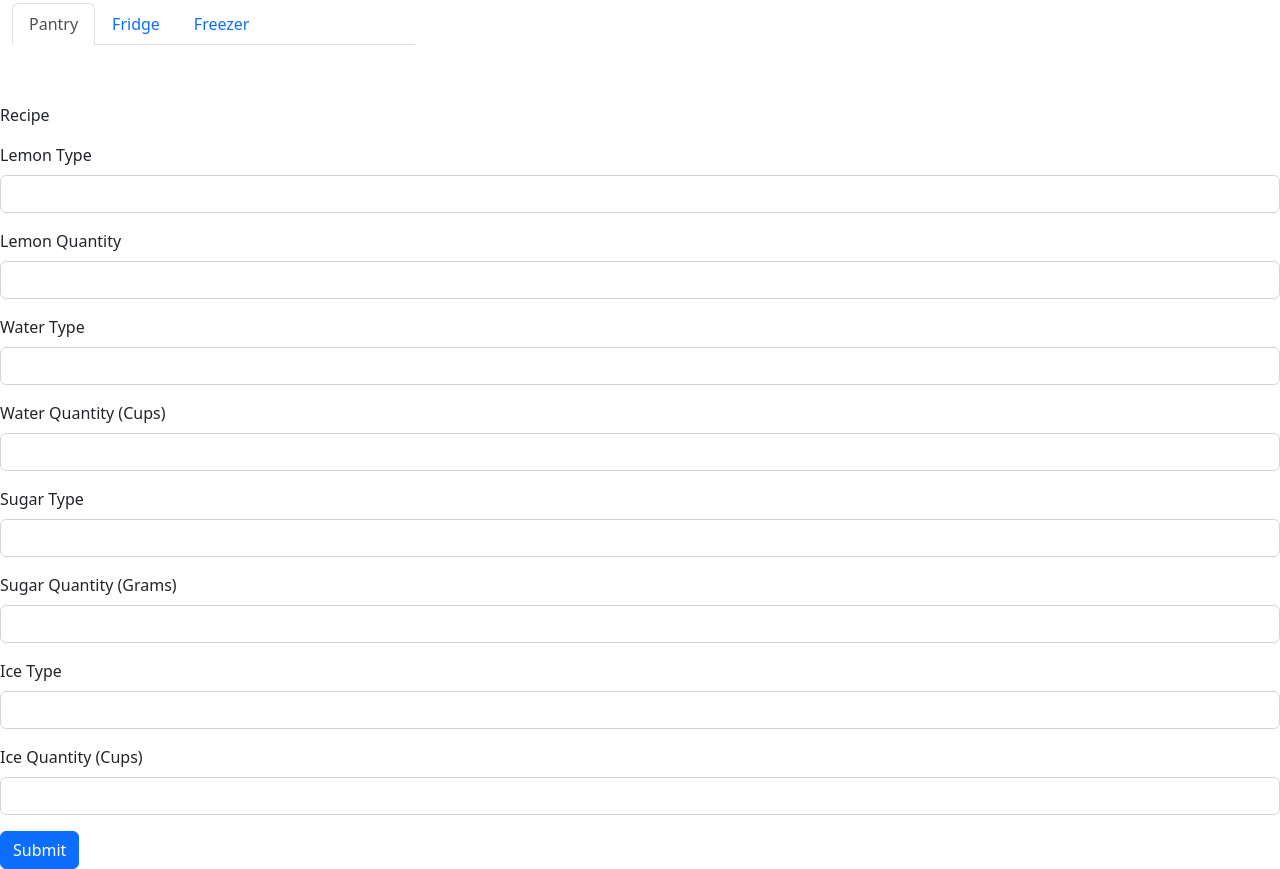
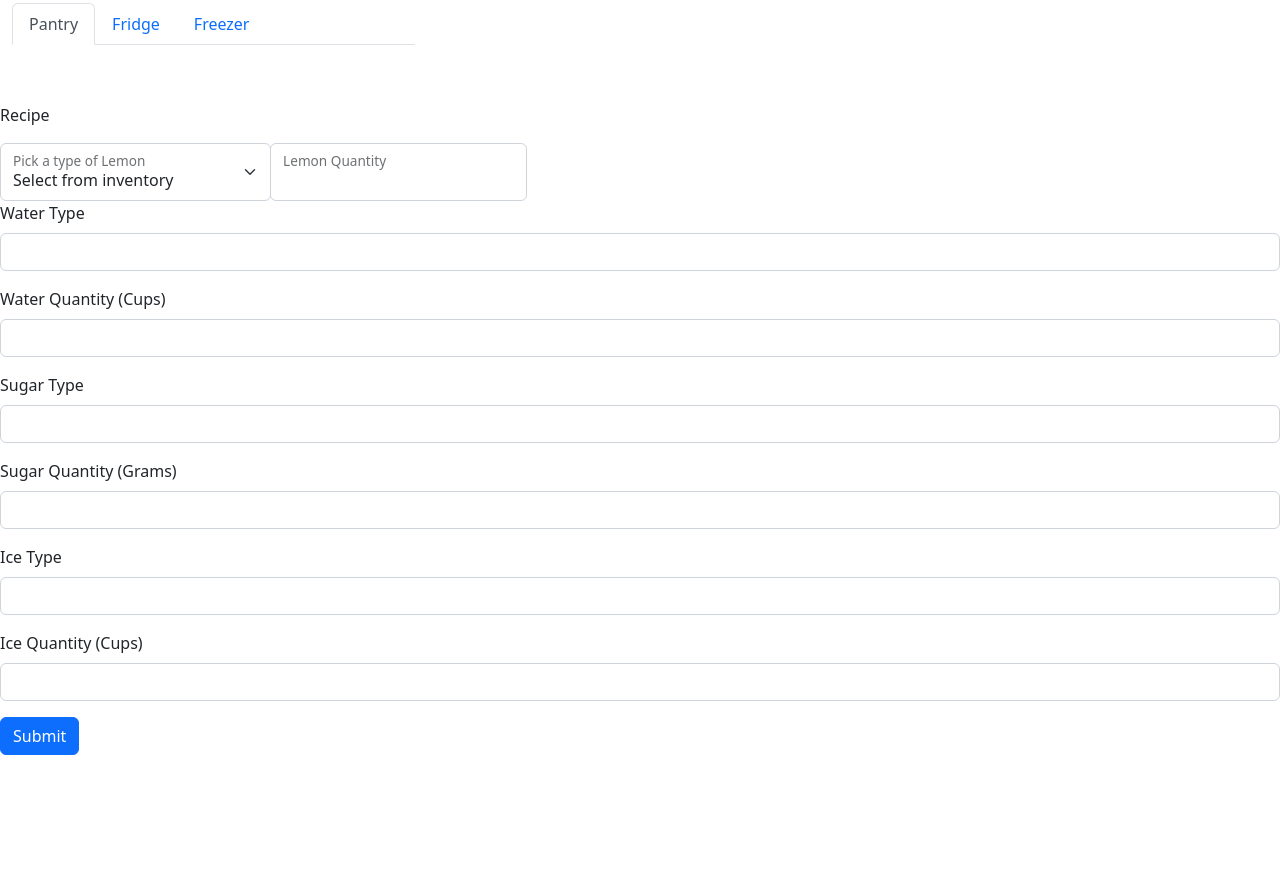
Before and after one commit to Drewman5000/LemonadeGame, a website: page main.html in a window 1280 px wide. Shown: the part 53-922 px from the top of the page. After the commit the page ends 808 px from the top, so only its background shows below. Drawn offline with nearby package versions, Linux system fonts and the light colour scheme.

Commit message:
modified:   styles.css

```diff
--- a/main.html
+++ b/main.html
@@ -30,14 +30,33 @@
         <div>
             <p>Recipe</p>
             <form>
-                <div class="mb-3">
-                <label for="lemonType" class="form-label">Lemon Type</label>
-                <input type="text" class="form-control" id="lemonType" name="lemonType">
+                <div class="row">
+                    <div class="input-group">
+                    <div class="col-mb-3">
+                        <div class="form-floating">
+                            <select class="form-select" id="lemonType" name="lemonType" aria-label="Floating label select">
+                                <option selected>Select from inventory</option>
+                                <option value="Tree Lemons">Tree Lemons</option>
+                                <option value="Neighbor's Tree Lemons">Neighbor's Tree</option>
+                                <option value="Church Lemons">Church Lemons</option>
+                                <option value="Store">Store Lemons</option>
+                                <option value="Big Box Store">Big Box Store Lemons</option>
+                                <option value="Commercial Supplier">Commercial Supplier Lemons</option>
+                                <option value="Concentrate">Concentrate</option>
+                                <option value="Organic">Organic Lemons</option>
+                            </select>
+                            <label for="lemonType">Pick a type of Lemon</label>
                         </div>
-                <div class="mb-3">
+                    </div>
+                    <div class="col-mb-3">
+                        <div class="form-floating">
+                            <input type="number" class="form-control" id="lemonQuantity" name="lemonQuantity">
                             <label for="lemonQuantity" class="form-label">Lemon Quantity</label>
-                <input type="number" class="form-control" id="lemonQuantity" name="lemonQuantity">
                         </div>
+                    </div>
+                    </div>
+                </div>
+                <div class="row">
                     <div class="mb-3">
                     <label for="waterType" class="form-label">Water Type</label>
                     <input type="text" class="form-control" id="waterType" name="waterType">
@@ -45,6 +64,7 @@
                     <div class="mb-3">
                     <label for="waterQuantity" class="form-label">Water Quantity (Cups)</label>
                     <input type="number" class="form-control" id="waterQuantity" name="waterQuantity">
+                    </div>
                 </div>
                 <div class="mb-3">
                 <label for="sugarType" class="form-label">Sugar Type</label>
--- a/styles.css
+++ b/styles.css
@@ -3,7 +3,7 @@
     cursor: pointer;
   }
 
-  #loading {
+#loading {
     position: fixed;
     top: 0;
     left: 0;
```
Lines whose indentation alone changed are shown as unchanged.
